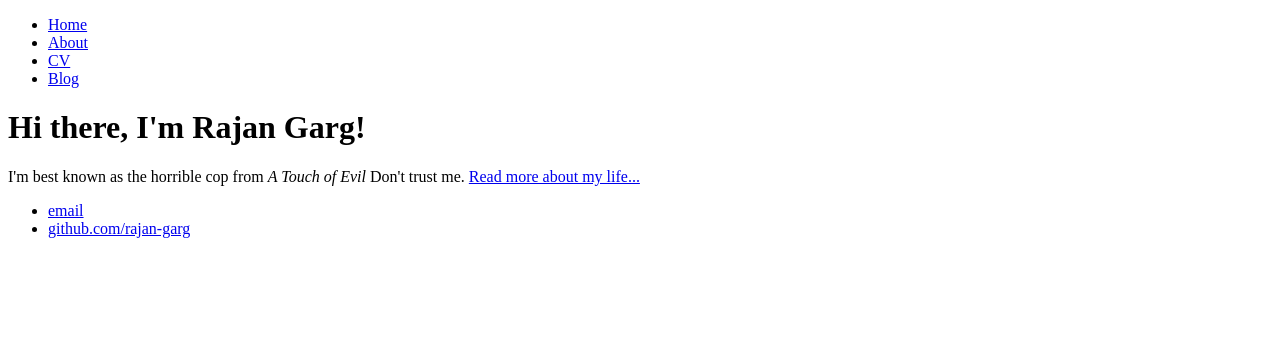
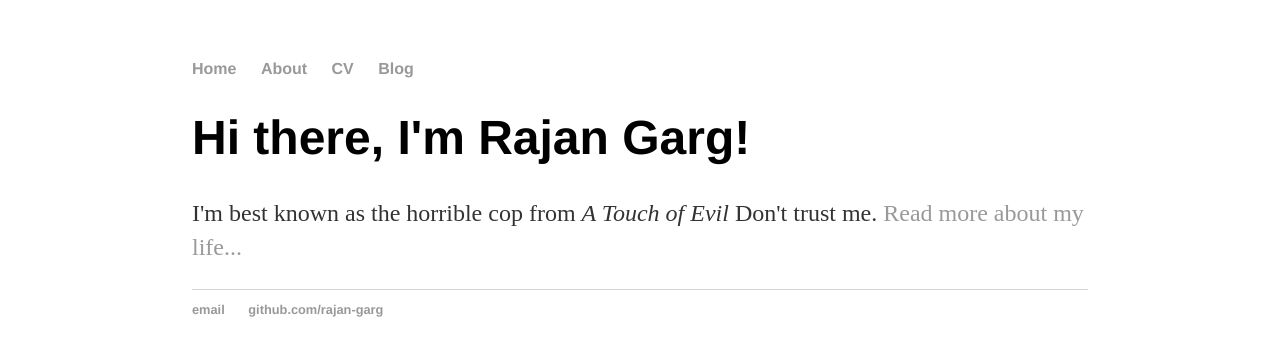
Before and after one commit to rajan-garg/rajan-garg.github.io, a plain HTML site: page index.html in a window 1280 px wide. Drawn offline with Linux system fonts and the light colour scheme.

Commit message:
main.css added

```diff
--- /dev/null
+++ b/css/main.css
@@ -0,0 +1,43 @@
+body {
+    margin: 60px auto;
+    width: 70%;
+}
+nav ul, footer ul {
+    font-family:'Helvetica', 'Arial', 'Sans-Serif';
+    padding: 0px;
+    list-style: none;
+    font-weight: bold;
+}
+nav ul li, footer ul li {
+    display: inline;
+    margin-right: 20px;
+}
+a {
+    text-decoration: none;
+    color: #999;
+}
+a:hover {
+    text-decoration: underline;
+}
+h1 {
+    font-size: 3em;
+    font-family:'Helvetica', 'Arial', 'Sans-Serif';
+}
+p {
+    font-size: 1.5em;
+    line-height: 1.4em;
+    color: #333;
+}
+footer {
+    border-top: 1px solid #d5d5d5;
+    font-size: .8em;
+}
+
+ul.posts {
+    margin: 20px auto 40px;
+    font-size: 1.5em;
+}
+
+ul.posts li {
+    list-style: none;
+}
--- a/index.html
+++ b/index.html
@@ -1,7 +1,9 @@
 <!DOCTYPE html>
 <html>
 	<head>
-		<title>Hank Quinlan, Horrible Cop</title>
+		<title>Rajan Garg</title>
+		<!-- link to main stylesheet -->
+		<link rel="stylesheet" type="text/css" href="/css/main.css">
 	</head>
 	<body>
 		<nav>
```
